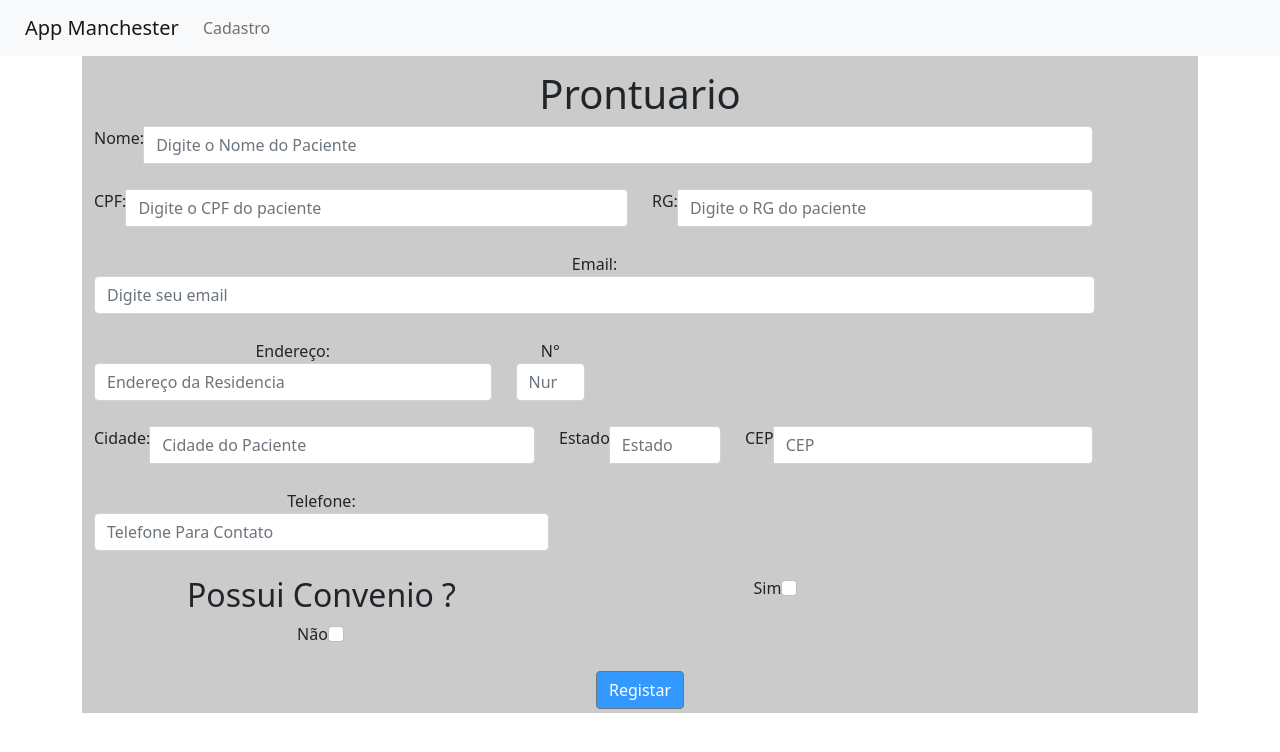
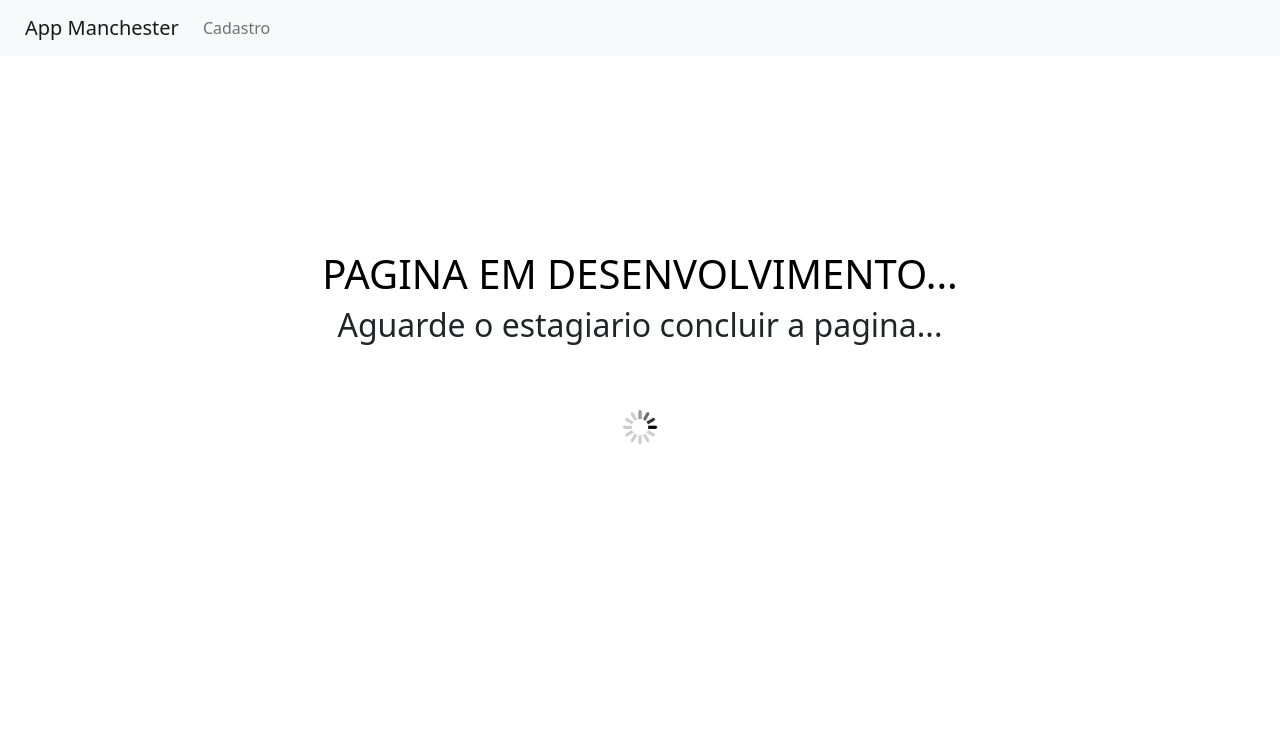
Before and after one commit to Cavalari0100/appmanchesterfront, a React (Create React App) app: page /cadastroPaciente in a window 1280 px wide. Shown: the top 752 px of the page. Built offline with nearby package versions, Linux system fonts and the light colour scheme.

Commit message:
atualizacoes na pagina cadastro clientes

```diff
--- a/src/App.js
+++ b/src/App.js
@@ -2,8 +2,9 @@ import './App.css';
 import {Container} from 'reactstrap';
 import MainNavBar from './components/MainNavBar/MainNavBar';
 import { BrowserRouter as Router, Switch, Route } from 'react-router-dom';
-import CreatNewPaciente from './components/Paginas/Cadastro/CadastroPaciente';
+//import CreatNewPaciente from './components/Paginas/Cadastro/CadastroPaciente';
 import FirstPage from './components/Paginas/FirstPage/FirstPage';
+import EmDev from './components/Paginas/EmDev/EmDesenvolvimento';
 
 
 function App() {
@@ -14,7 +15,7 @@ function App() {
         <Container>
           <Switch>
             <Route exact path='/' component={FirstPage}/>
-            <Route exact path='/cadastroPaciente' component={CreatNewPaciente}/>
+            <Route exact path='/cadastroPaciente' component={EmDev}/>
           </Switch>
         </Container>
       </Router>
--- /dev/null
+++ b/src/components/Paginas/EmDev/EmDesenvolvimento.js
@@ -0,0 +1,21 @@
+import React from 'react';
+import { Component } from 'react';
+import { Container, Col, Row } from 'reactstrap';
+
+class EmDev extends Component {
+    state = {};
+    render() {
+        return (
+                <Container>
+                    <h1 style={{color:"black",paddingTop:250}}>PAGINA EM DESENVOLVIMENTO...</h1>
+                    <h2>Aguarde o estagiario concluir a pagina...</h2>
+                    <img
+                                    src={process.env.PUBLIC_URL + "/carrossel.gif"}
+                                    width="150px"
+                                    alt="logo"
+                                />
+                </Container>
+        );
+    }
+}
+export default EmDev;
```
Also changed, not shown: public/carrossel.gif (added).
